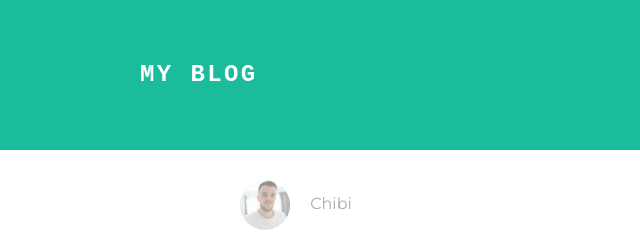
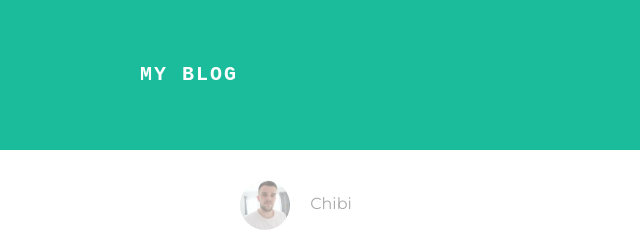
Before and after one commit to romain-lienard/romain-lienard.github.io, a plain HTML site: page index.html in a window 1280 px wide. Shown: the top 240 px of the page, 0-640 px from the left. Drawn offline with Linux system fonts and the light colour scheme.

Commit message:
Update style.css

```diff
--- a/style.css
+++ b/style.css
@@ -31,7 +31,7 @@ font-family: "Montserrat", sans-serif;
 #header-title {
   display: block;
   float: left;
-  font-size: 150%;
+  font-size: 20px;
   font-weight: bold;
 }
 
```
